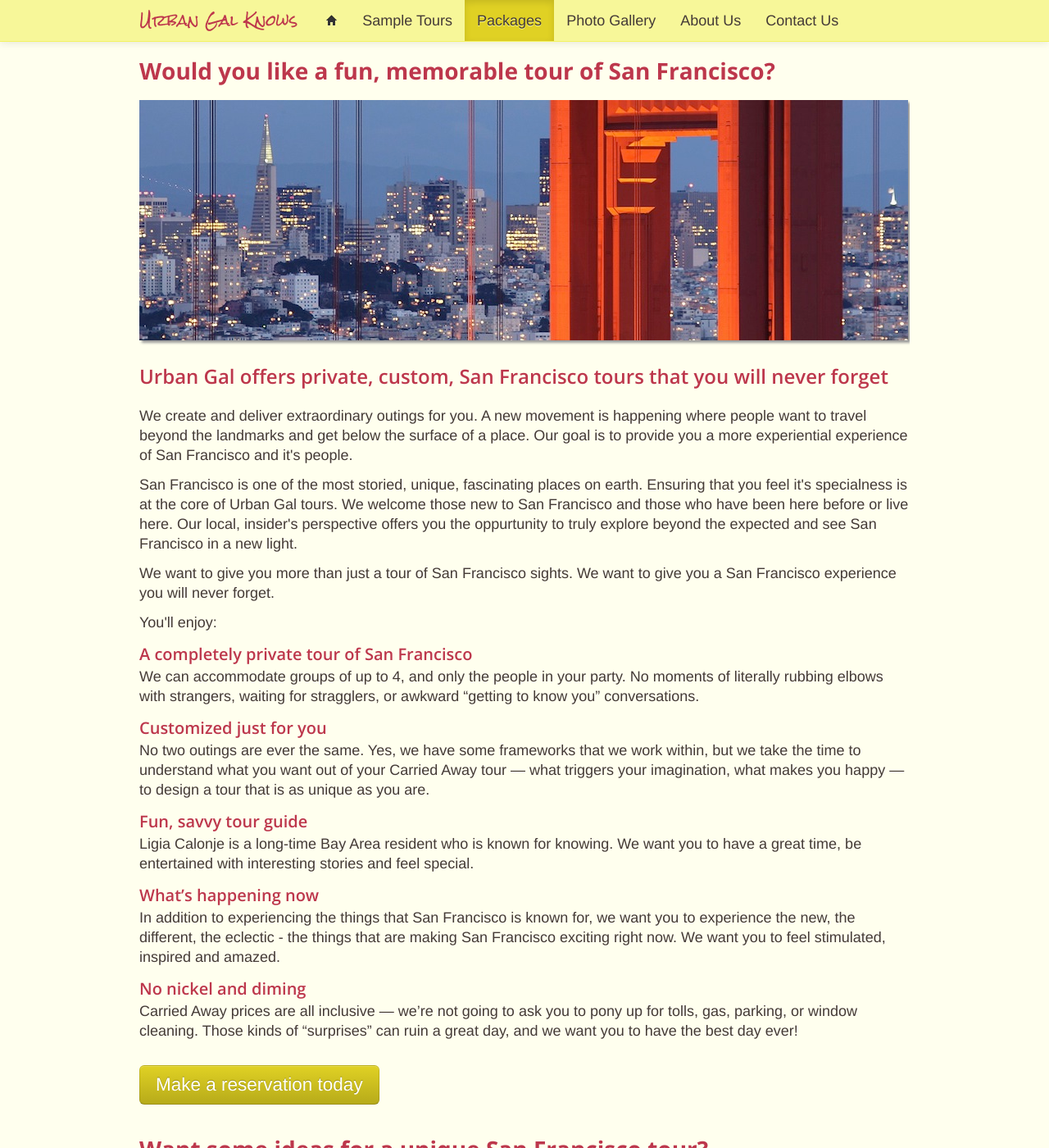
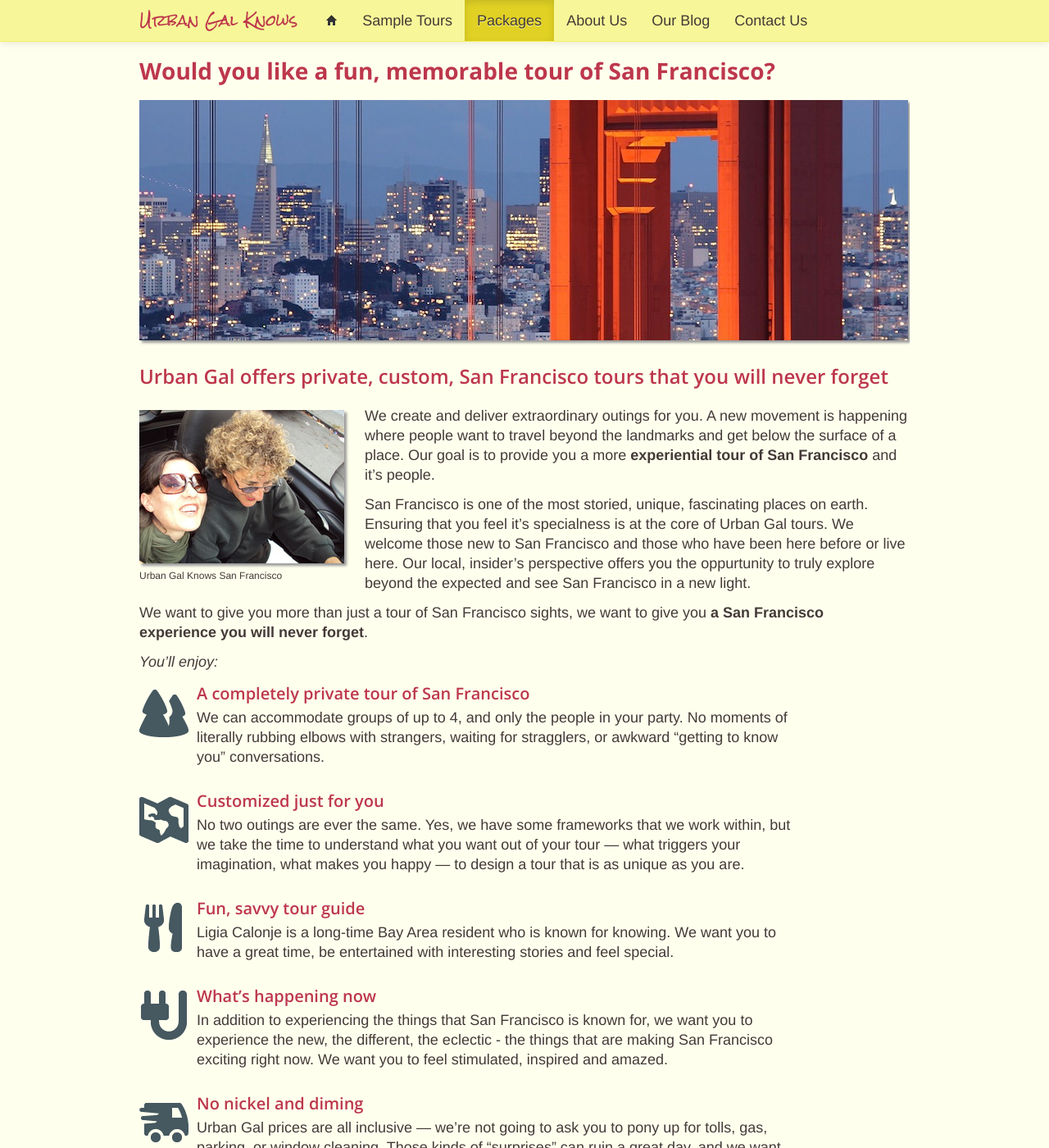
Before and after one commit to mwhitt/urbangalknows.com, a Jekyll site: the page built from index.html, in a window 1280 px wide and 1400 px high. Shown: the whole window at 82% size. Built offline with Jekyll 4.4.1, drawn with Linux system fonts in a browser that asks for light colours; nearby versions of some CDN libraries; some of the changed text lies outside the part shown.

Commit message:
added images to content

```diff
--- a/_includes/home.html
+++ b/_includes/home.html
@@ -5,46 +5,77 @@
 <div class="page-content">
   <h2>Urban Gal offers private, custom, San Francisco tours that you will never forget</h2>
 
+  <div class="text-image pull-left">
+    <img src="/assets/images/urban_gal.jpeg" class="img-shadow pull-left"/>
+    <span class="image-caption pull-left">Urban Gal Knows San Francisco</span>
+  </div>
+
   <p>
-    We create and deliver extraordinary outings for you. A new movement is happening where people want to travel beyond the landmarks and get below the surface of a place.  Our goal is to provide you a more experiential experience of San Francisco and it's people.
+    We create and deliver extraordinary outings for you. A new movement is happening where people want to travel beyond the landmarks and get below the surface of a place.  Our goal is to provide you a more <strong>experiential tour of San Francisco</strong> and it&rsquo;s people.
   </p>
 
   <p>
-    San Francisco is one of the most storied, unique, fascinating places on earth. Ensuring that you feel it's specialness is at the core of Urban Gal tours. We welcome those new to San Francisco and those who have been here before or live here. Our local, insider's perspective offers you the oppurtunity to truly explore beyond the expected and see San Francisco in a new light.
+    San Francisco is one of the most storied, unique, fascinating places on earth. Ensuring that you feel it&rsquo;s specialness is at the core of Urban Gal tours. We welcome those new to San Francisco and those who have been here before or live here. Our local, insider&rsquo;s perspective offers you the oppurtunity to truly explore beyond the expected and see San Francisco in a new light.
+  </p>
+
+  <p style="width:850px">
+    We want to give you more than just a tour of San Francisco sights,
+    we want to give you <strong>a San Francisco experience you will never forget</strong>.
   </p>
 
   <p>
-    We want to give you more than just a tour of San Francisco sights.  We want to give you a San Francisco experience you will never forget.
+    <em>You&rsquo;ll enjoy:</em>
   </p>
 
-  <p>
-    You'll enjoy:
-  </p>
+  <div class="media shorten">
+    <span class="pull-left">
+      <img class="media-object" src="/assets/images/trees.png" />
+    </span>
+    <div class="media-body">
+      <h4 class="media-heading">A completely private tour of San Francisco</h4>
+        We can accommodate groups of up to 4, and only the people in your party. No moments of literally rubbing elbows with strangers, waiting for stragglers, or awkward “getting to know you” conversations.
+    </div>
+  </div>
 
-  <h3>A completely private tour of San Francisco</h3>
-  <p>
-    We can accommodate groups of up to 4, and only the people in your party. No moments of literally rubbing elbows with strangers, waiting for stragglers, or awkward “getting to know you” conversations.
-  </p>
+  <div class="media shorten">
+    <span class="pull-left">
+      <img class="media-object" src="/assets/images/map.png" />
+    </span>
+    <div class="media-body">
+      <h4 class="media-heading">Customized just for you</h4>
+        No two outings are ever the same. Yes, we have some frameworks that we work within, but we take the time to understand what you want out of your tour — what triggers your imagination, what makes you happy — to design a tour that is as unique as you are.
+    </div>
+  </div>
 
-  <h3>Customized just for you</h3>
-  <p>
-    No two outings are ever the same. Yes, we have some frameworks that we work within, but we take the time to understand what you want out of your Carried Away tour — what triggers your imagination, what makes you happy — to design a tour that is as unique as you are.
-  </p>
+  <div class="media shorten">
+    <span class="pull-left">
+      <img class="media-object" src="/assets/images/eat.png" />
+    </span>
+    <div class="media-body">
+      <h4 class="media-heading">Fun, savvy tour guide</h4>
+        Ligia Calonje is a long-time Bay Area resident who is known for knowing. We want you to have a great time, be entertained with interesting stories and feel special.
+    </div>
+  </div>
 
-  <h3>Fun, savvy tour guide</h3>
-  <p>
-    Ligia Calonje is a long-time Bay Area resident who is known for knowing. We want you to have a great time, be entertained with interesting stories and feel special.
-  </p>
+  <div class="media shorten">
+    <span class="pull-left">
+      <img class="media-object" src="/assets/images/plug.png" />
+    </span>
+    <div class="media-body">
+      <h4 class="media-heading">What’s happening now</h4>
+        In addition to experiencing the things that San Francisco is known for, we want you to experience the new, the different, the eclectic - the things that are making San Francisco exciting right now. We want you to feel stimulated, inspired and amazed.
+    </div>
+  </div>
 
-  <h3>What’s happening now</h3>
-  <p>
-    In addition to experiencing the things that San Francisco is known for, we want you to experience the new, the different, the eclectic - the things that are making San Francisco exciting right now. We want you to feel stimulated, inspired and amazed.
-  </p>
-
-  <h3>No nickel and diming</h3>
-  <p>
-    Carried Away prices are all inclusive — we’re not going to ask you to pony up for tolls, gas, parking, or window cleaning. Those kinds of “surprises” can ruin a great day, and we want you to have the best day ever!
-  </p>
+  <div class="media shorten">
+    <span class="pull-left">
+      <img class="media-object" src="/assets/images/car.png" />
+    </span>
+    <div class="media-body">
+      <h4 class="media-heading">No nickel and diming</h4>
+        Urban Gal prices are all inclusive — we’re not going to ask you to pony up for tolls, gas, parking, or window cleaning. Those kinds of “surprises” can ruin a great day, and we want you to have the best day ever!
+    </div>
+  </div>
 
   <p class="contact-btn">
     <a href="#" class="btn btn-large btn-primary">Make a reservation today</a>
--- a/_includes/sample_tours.html
+++ b/_includes/sample_tours.html
@@ -3,38 +3,74 @@
   <img src="/assets/images/sf-bike.jpeg" class="img-shadow"/>
 </div>
 <div class="page-content">
-  <h2>All tours are planned in advance to guarantee you an experience custom to you</h2>
+  <h2>Sample Tours</h2>
+  <h3>All tours are planned in advance to guarantee you an experience custom to you.</h3>
   <p>
-    Here are a few successful tours we have delivered in the past:
+    <em>Here are a few successful tours we have delivered in the past:</em>
   </p>
 
-  <h3>Bike Tours</h3>
-  <p>
-    San Francisco is famous for its hills but you won't go there.  Walking is allowed so don't think you need to be a world class cyclist.  The ride starts at Fishreman's Wharf then you'll ride through the Marina, Crissy Fields,, the Golden Gate Bridge and on to Sausalito.  Riding into Sausalito is a blast because of a 2 mile drop into the picturesque little town but don't worry, you're returning to San Francisco on a ferry.
+  <div class="media">
+    <span class="pull-left">
+      <img class="media-object" src="/assets/images/bike-tour.jpeg" />
+    </span>
+    <div class="media-body">
+      <h4 class="media-heading">Bike Tour</h4>
+        San Francisco is famous for its hills but you won't go there.  Walking is allowed so don't think you need to be a world class cyclist.  The ride starts at Fishreman's Wharf then you'll ride through the Marina, Crissy Fields, the Golden Gate Bridge and on to Sausalito.  Riding into Sausalito is a blast because of a 2 mile drop into the picturesque little town but don't worry, you're returning to San Francisco on a ferry.
+    </div>
+  </div>
+
+  <div class="media">
+    <span class="pull-right">
+      <img class="media-object" src="/assets/images/bullit.jpeg" />
+    </span>
+    <div class="media-body">
+      <h4 class="media-heading">Movie Tour</h4>
+        Have you heard of Dirty Harry or Bullit?  The movies were filmed in the streets of San Francisco and if you're a film buff this is the San Francisco tour for you.  You'll be taken to the exact locations of the more popular scenes.
+    </div>
+  </div>
+
+  <div class="media">
+    <span class="pull-left">
+      <img class="media-object" src="/assets/images/lombard.jpeg" />
+    </span>
+    <div class="media-body">
+      <h4 class="media-heading">Waterfront &amp; Neighborhoods</h4>
+        Have you heard of Dirty Harry or Bullit?  The movies were filmed in the streets of San Francisco and if you're a film buff this is the     The journey begins with a drive to the Golden Gate Bridge Vista Point where you'll get a breathtaking view of the San Francisco skyline.  The tour continues to the Marina District and Crissy Field where the Golden Gate panorama knocks your socks off.  Then theres Lombard St., the most famous crooked street in San Francisco and Coit Tower.  If there is time we'll cross over to one of the more popular neighborhoods such as "The Haight, the Mission or the Castro".
+    </div>
+  </div>
+
+  <div class="media">
+    <span class="pull-right">
+      <img class="media-object" src="/assets/images/wine-tour.jpeg" />
+    </span>
+    <div class="media-body">
+      <h4 class="media-heading">Wine Tour</h4>
+        V. Sattui Winery in St. Helena or Domain Chandon in Yountville are the destinations.  The wine tasting fees at V. Sattui are $5.00 for a flight of 6 classic wines and $10.00 for a flight of 6 limited release wines.  Domain Chandon is a sparkingling wine so the fees are a bit more.  The two wineries offer the best packages in terms of wine tasting, a terrific lunch and breathtaking landscape but there are no shortage of wineries along the way. You can stop to wine taste to your heart's delight -- afterall, I'm your designated driver.
+    </div>
+  </div>
+
+  <div class="media">
+    <span class="pull-left">
+      <img class="media-object" src="/assets/images/carmel.jpeg" />
+    </span>
+    <div class="media-body">
+      <h4 class="media-heading">Carmel by the sea</h4>
+        Carmel is a world renowned little town frequented by celebrities and jet setters because of it's European style, unique hotels, quaint inns and the Pebble Beach Golf Classic.  Oh let's not forget Hollywood isn't far away.  Clint Eastwood (Dirty Harry) was once mayor of Carmel and Doris Day (actress/singer from the 50's) is still an owner of the Cypress Inn.  The restaurants are world class with international cuisine and there are lots of boutiques for those who love to shop.
+    </div>
+  </div>
+
+  <div class="media">
+    <span class="pull-right">
+      <img class="media-object" src="/assets/images/happy-hour.jpeg" />
+    </span>
+    <div class="media-body">
+      <h4 class="media-heading">The Happy Hour Tour</h4>
+        Need I say more.  The tour is a great way for an exhausted traveler to just chill.  The coolest neighborhoods have bars with long happy hours or just great prices for a beer or well drink but the best deal is having a designated San Francisco driver.
+    </div>
+  </div>
+
+  <p class="contact-btn" style="margin-top:50px">
+    <a href="#" class="btn btn-large btn-primary">Contact us today to reserve your experiential tour of San Francisco</a>
   </p>
 
-  <h3>Movie Tours</h3>
-  <p>
-    Have you heard of Dirty Harry or Bullit?  The movies were filmed in the streets of San Francisco and if you're a film buff this is the San Francisco tour for you.  You'll be taken to the exact locations of the more popular scenes.
-  </p>
-
-  <h3>Waterfront &amp; Neighborhoods</h3>
-  <p>
-    The journey begins with a drive to the Golden Gate Bridge Vista Point where you'll get a breathtaking view of the San Francisco skyline.  The tour continues to the Marina District and Crissy Field where the Golden Gate panorama knocks your socks off.  Then theres Lombard St., the most famous crooked street in San Francisco and Coit Tower.  If there is time we'll cross over to one of the more popular neighborhoods such as "The Haight, the Mission or the Castro".
-  </p>
-
-  <h3>Wine Tour</h3>
-  <p>
-    V. Sattui Winery in St. Helena or Domain Chandon in Yountville are the destinations.  The wine tasting fees at V. Sattui are $5.00 for a flight of 6 classic wines and $10.00 for a flight of 6 limited release wines.  Domain Chandon is a sparkingling wine so the fees are a bit more.  The two wineries offer the best packages in terms of wine tasting, a terrific lunch and breathtaking landscape but there are no shortage of wineries along the way. You can stop to wine taste to your heart's delight -- afterall, I'm your designated driver.
-  </p>
-
-  <h3>Carmel by the sea</h3>
-  <p>
-    Carmel is a world renowned little town frequented by celebrities and jet setters because of it's European style, unique hotels, quaint inns and the Pebble Beach Golf Classic.  Oh let's not forget Hollywood isn't far away.  Clint Eastwood (Dirty Harry) was once mayor of Carmel and Doris Day (actress/singer from the 50's) is still an owner of the Cypress Inn.  The restaurants are world class with international cuisine and there are lots of boutiques for those who love to shop.
-  </p>
-
-  <h3>Happy Hour Tour</h3>
-  <p>
-     Need I say more.  The tour is a great way for an exhausted traveler to just chill.  The coolest neighborhoods have bars with long happy hours or just great prices for a beer or well drink but the best deal is having a designated San Francisco driver.
-  </p>
 </div>
--- a/assets/css/main.css
+++ b/assets/css/main.css
@@ -22,14 +22,44 @@ h3 {
   font-weight: 600;
 }
 
+.image-caption {
+  font-size:12px;
+  margin-top:3px;
+}
+
 .heading-icon {
   margin-top:7px;
 }
 
+.text-image {
+  padding:5px 25px 5px 0px;
+  width:250px;
+}
+
 .contact-btn {
   /*text-align: center;*/
-  margin: 30px 0px;
+  margin-top:30px;
+  margin-bottom: 50px;
   color:#443A37;
+}
+
+.shorten {
+  width:800px;
+}
+
+.media {
+  margin-bottom:30px;
+}
+
+.media-object {
+  margin-top:5px;
+}
+
+.media-heading {
+  color:#BD374C;
+  font-family: 'Open Sans', sans-serif;
+  font-weight: 600;
+  font-size:20px
 }
 
 .container {
--- a/index.html
+++ b/index.html
@@ -17,8 +17,8 @@ description: Local and Fun San Francisco Tour Guide
           <li class="active"><a href="#home"><i class="icon-home" style="margin-top:3px"></i></a></li>
           <li><a href="#sample-tours">Sample Tours</a></li>
           <li><a href="#packages">Packages</a></li>
-          <li><a href="#">Photo Gallery</a></li>
           <li><a href="#">About Us</a></li>
+          <li><a href="#">Our Blog</a></li>
           <li><a href="#">Contact Us</a></li>
         </ul>
 
@@ -33,9 +33,13 @@ description: Local and Fun San Francisco Tour Guide
         {% include home.html %}
       </div>
 
+      <hr/>
+
       <div id="sample-tours">
         {% include sample_tours.html %}
       </div>
+
+      <hr/>
 
       <div id="packages">
         {% include packages.html %}
```
Also changed, not shown: assets/images/bike-tour.jpeg (added), assets/images/bullit.jpeg (added), assets/images/car.png (added), assets/images/carmel.jpeg (added), assets/images/eat.png (added), assets/images/happy-hour.jpeg (added), assets/images/lombard.jpeg (added), assets/images/map.png (added), assets/images/plug.png (added), assets/images/sf-bike.jpeg, assets/images/trees.png (added), assets/images/urban_gal.jpeg (added), assets/images/wine-tour.jpeg (added).
